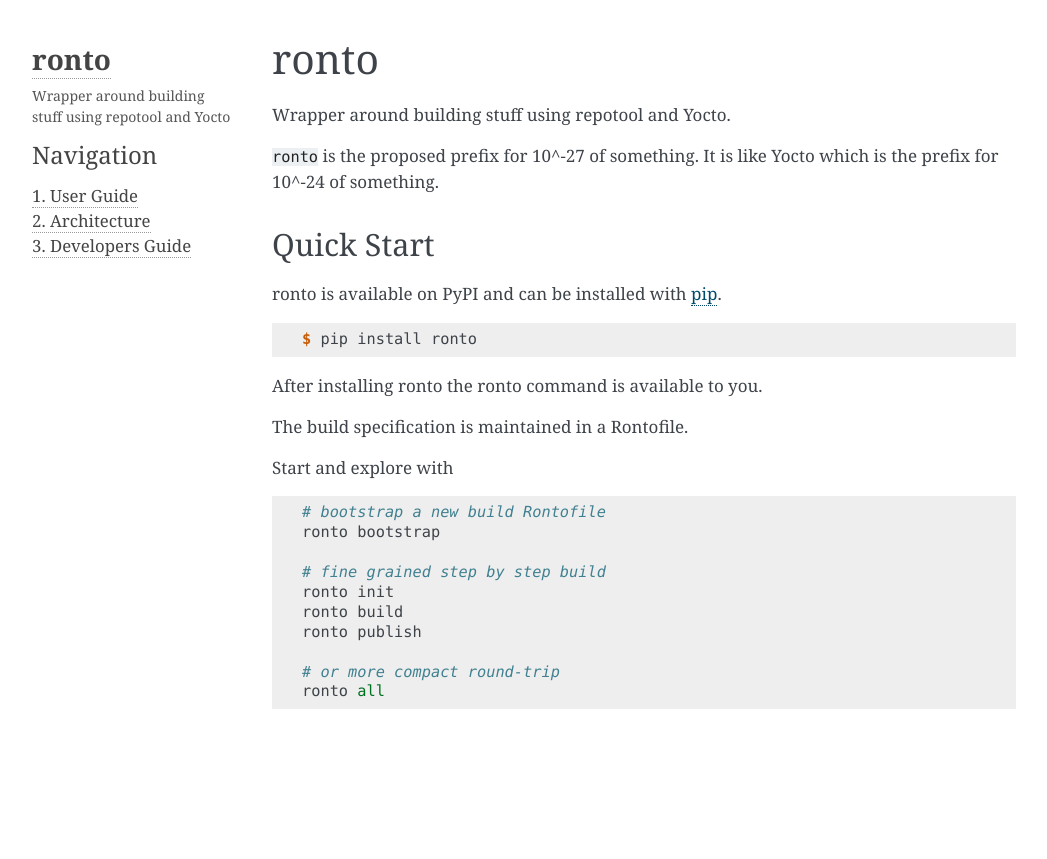
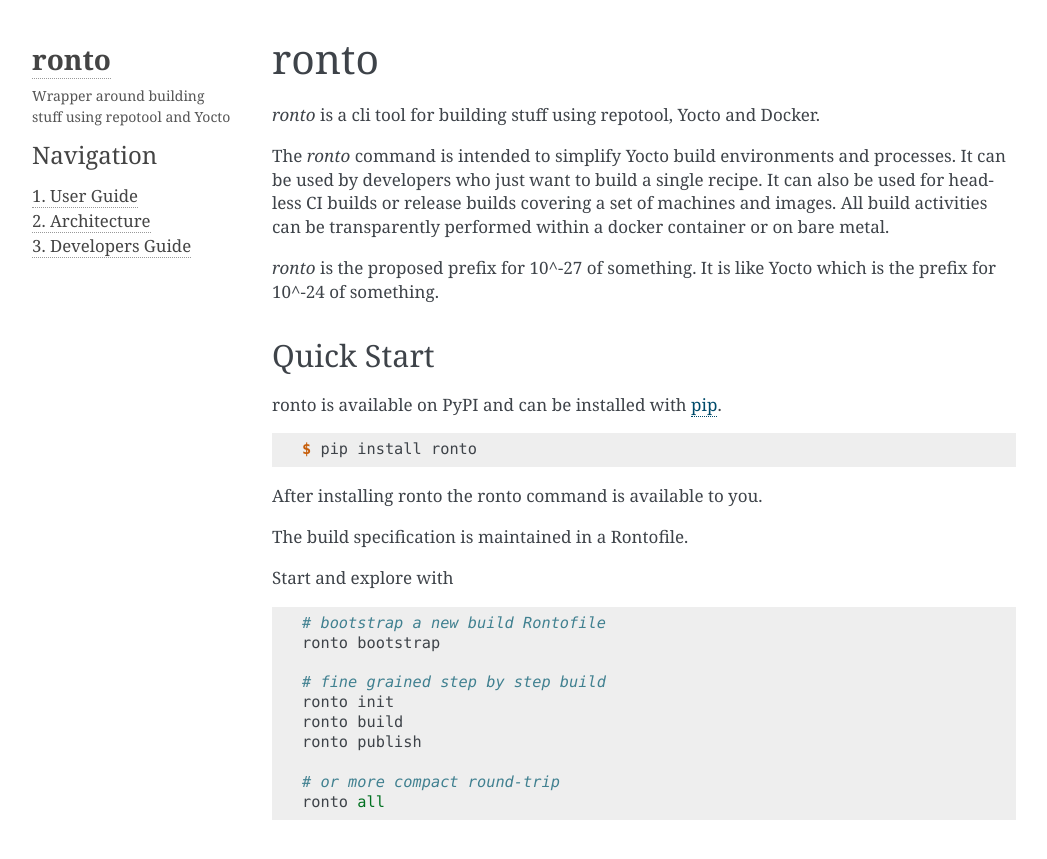
Before and after one commit to almedso/ronto, a Sphinx documentation site: the page built from docs/source/index.rst, in a window 1280 px wide. Shown: the top 859 px of the page, without its empty margins (106-1153 px from the left). Built offline with Sphinx 7.4.7, drawn with Linux system fonts in a browser that asks for light colours.

```diff
--- a/docs/source/dev/index.rst
+++ b/docs/source/dev/index.rst
@@ -131,7 +131,7 @@ Semantic versioning is applied and interpreted as follow:
     important
 * minor change: Additional options, additional fields in rontofile
     no behavior change.
-* patch change: Same behavior, bugfixes applied
+* patch change: Same behavior, bug-fixes applied
 
 Versions with major equal to zero imply an expectation of sematic instability
 in cli and ronto file.
--- a/docs/source/index.rst
+++ b/docs/source/index.rst
@@ -1,10 +1,20 @@
 ronto
 #####
 
-Wrapper around building stuff using repotool and Yocto.
+*ronto* is a cli tool for building stuff using repotool, Yocto and Docker.
 
-``ronto`` is the proposed prefix for 10^-27 of something.
+The *ronto* command is intended to simplify Yocto build environments and
+processes.
+It can be used by developers who just want to build a single
+recipe.
+It can also be used for headless CI builds or release builds covering a set of
+machines and images.
+All build activities can be transparently performed within a docker container
+or on bare metal.
+
+*ronto* is the proposed prefix for 10^-27 of something.
 It is like Yocto which is the prefix for 10^-24 of something.
+
 
 .. toctree::
    :maxdepth: 2
--- a/src/ronto/__init__.py
+++ b/src/ronto/__init__.py
@@ -2,7 +2,7 @@
  Wrapper around building stuff using repotool and Yocto
 """
 
-__version__ = "0.1.0"
+__version__ = "0.1.1"
 
 import subprocess
 import os
```
Also changed, not shown: README.rst (+34 -7 lines), setup.py (+11 -2 lines).
